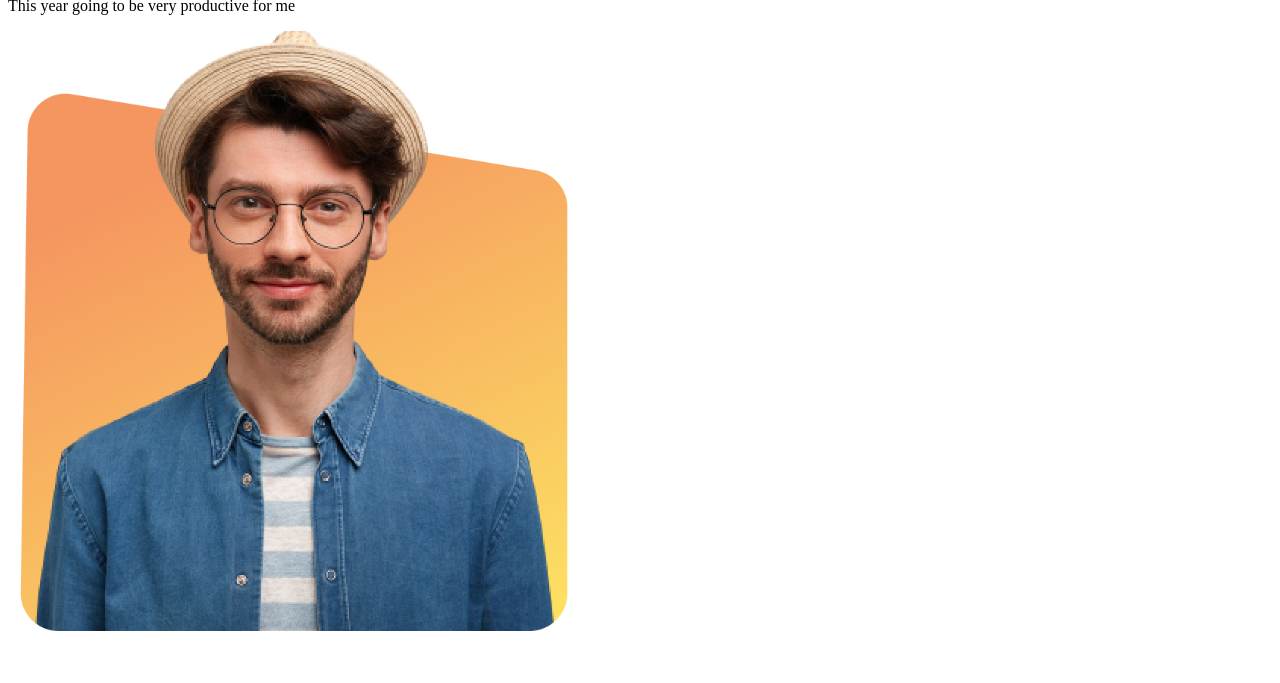
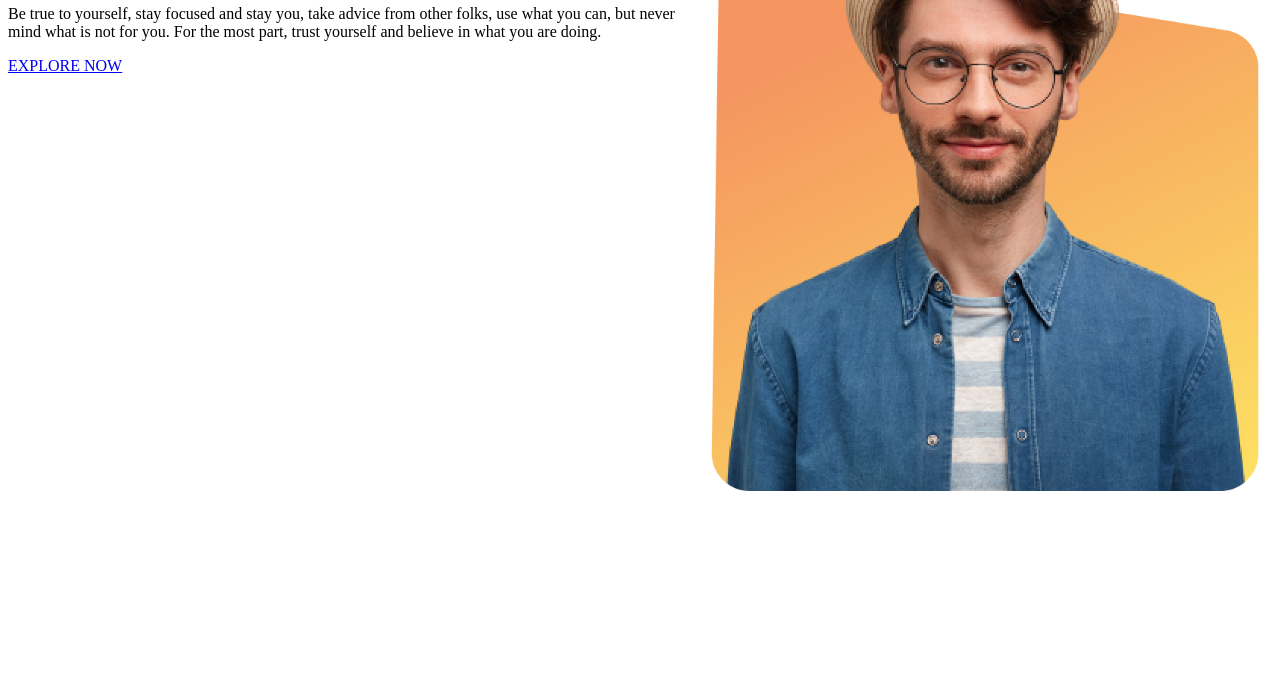
Before and after one commit to hamimhossain1/my-2022-mission, a plain HTML site: page index.html in a window 1280 px wide. Shown: the part 117-800 px from the top of the page. Drawn offline with Linux system fonts and the light colour scheme.

Commit message:
today-push

```diff
--- a/index.html
+++ b/index.html
@@ -8,13 +8,14 @@
     <link rel="stylesheet" href="style.css">
 </head>
 <body>
-    <section>
+    <section class="stay-focused">
         <div>
             <h1>Stay Focused on</h1>
             <h1>Mission 2022</h1>
-            <p>This year going to be very productive for me</p>
-            <img src="person-1.png" alt="A beautiful person with glasses width="600" height="600">
+            <p>Be true to yourself, stay focused and stay you, take advice from other folks, use what you can, but never mind what is not for you. For the most part, trust yourself and believe in what you are doing.</p>
+            <a href="https://www.programming-hero.com/" target="-blank">EXPLORE NOW</a>
         </div>
+        <div><img src="person-1.png" alt="A beautiful person with glasses width="600" height="600"></div>
     </section>
 
 </body>
--- a/style.css
+++ b/style.css
@@ -1,3 +1,6 @@
 h1{
     color: rebeccapurple;
 }
+.stay-focused{
+    display: flex;
+}
```
